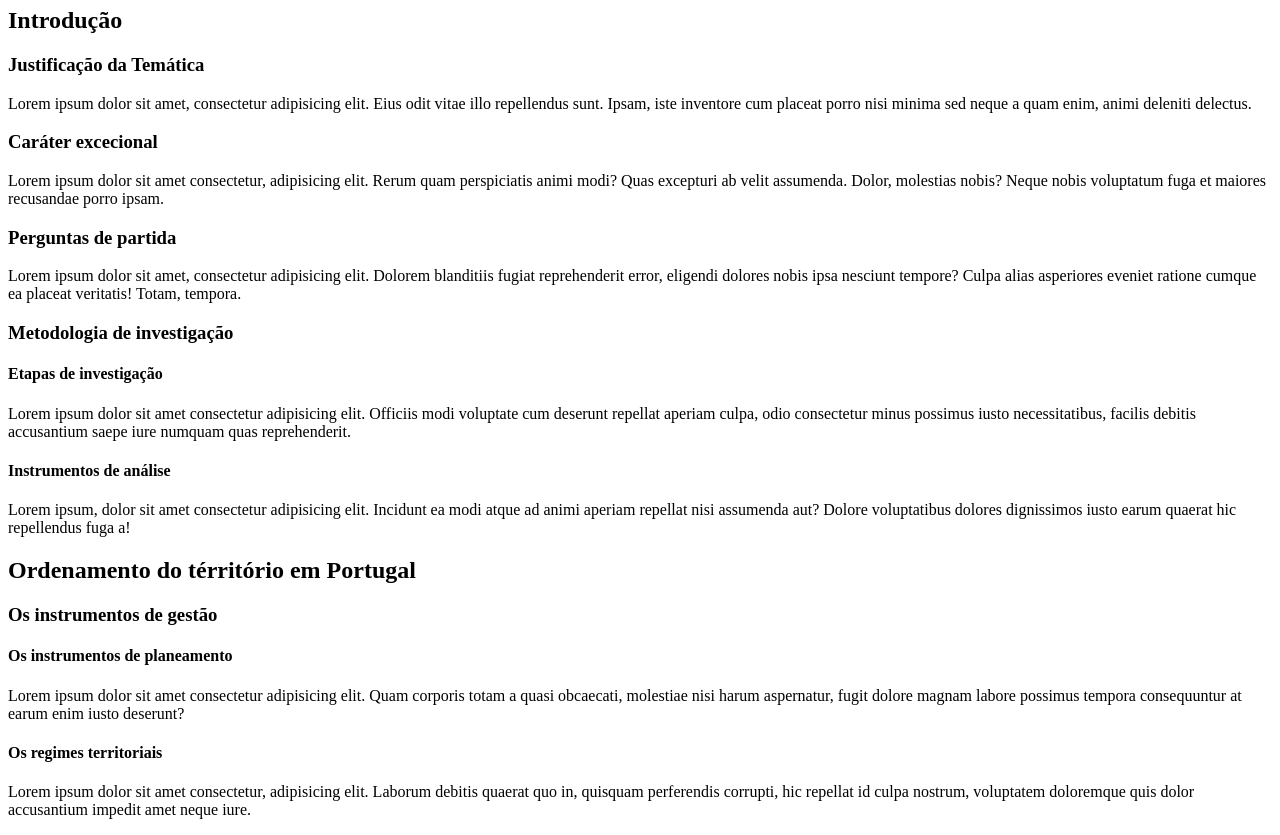
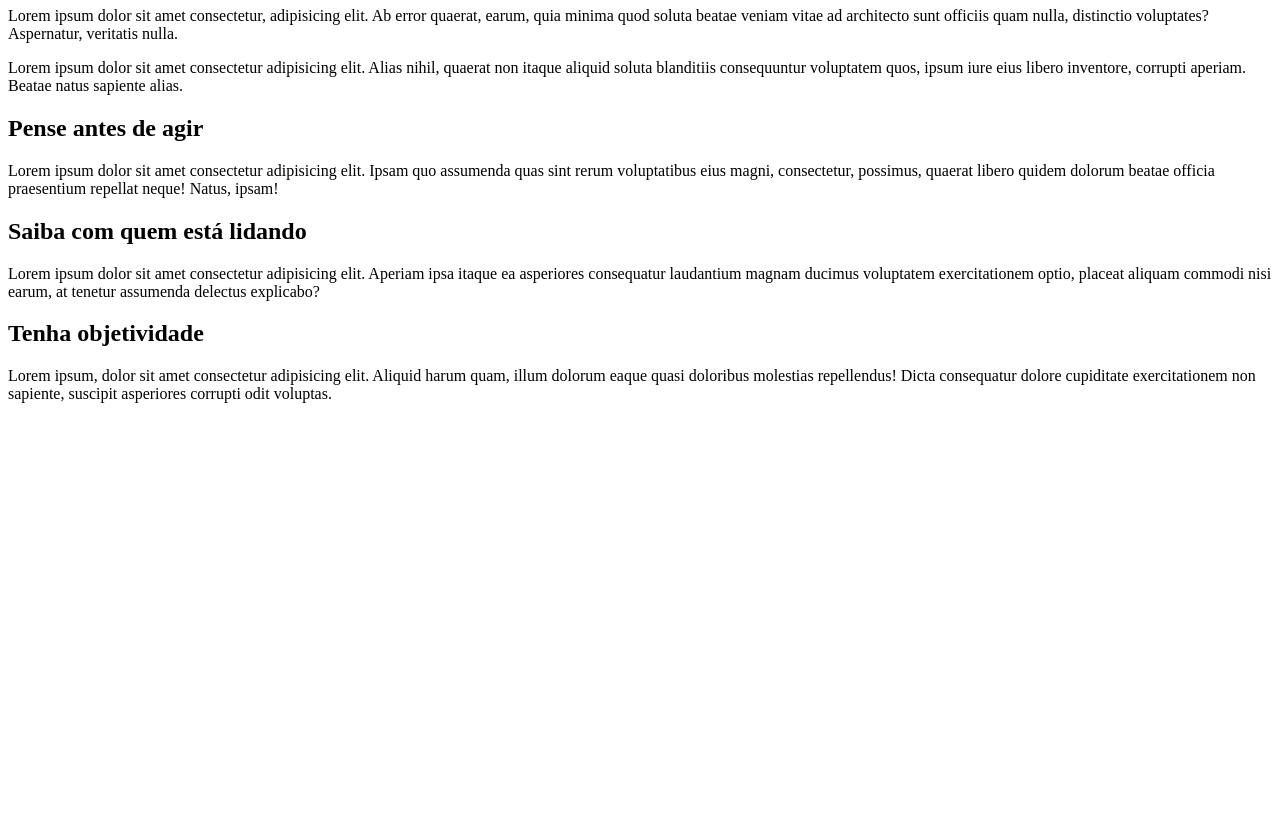
Before and after one commit to LucasMABF/HTML-CSS, a plain HTML site: page exercícios/ex005/index.html in a window 1280 px wide. Shown: the part 73-908 px from the top of the page. After the commit the page ends 800 px from the top, so only its background shows below. Drawn offline with Linux system fonts and the light colour scheme.

Commit message:
ex005
ex005 completeto. Fiz o exercício da revista S/A, mas acho que o professor guanabara pulou esse exercício sem querer, não achei no repositório nem nas aulas ou nos PDFs.

```diff
--- a/exercícios/ex005/index.html
+++ b/exercícios/ex005/index.html
@@ -3,39 +3,20 @@
 <head>
     <meta charset="UTF-8">
     <meta name="viewport" content="width=device-width, initial-scale=1.0">
-    <link rel="shortcut icon" href="favicon.ico" type="image/x-icon">
-    <title>Hierarquía de títulos</title>
+    <title>Revista s/a</title>
 </head>
 <body>
-    <h1>Entendendo Portugal</h1>
+   <h1>Falta de Sintonia</h1>
+    <p class="destaque">Lorem ipsum dolor sit amet consectetur, adipisicing elit. Ab error quaerat, earum, quia minima quod soluta beatae veniam vitae ad architecto sunt officiis quam nulla, distinctio voluptates? Aspernatur, veritatis nulla.</p>
+    <p>Lorem ipsum dolor sit amet consectetur adipisicing elit. Alias nihil, quaerat non itaque aliquid soluta blanditiis consequuntur voluptatem quos, ipsum iure eius libero inventore, corrupti aperiam. Beatae natus sapiente alias.</p>
 
-    <h2>Introdução</h2>
+    <h2>Pense antes de agir</h2>
+    <p>Lorem ipsum dolor sit amet consectetur adipisicing elit. Ipsam quo assumenda quas sint rerum voluptatibus eius magni, consectetur, possimus, quaerat libero quidem dolorum beatae officia praesentium repellat neque! Natus, ipsam!</p>
 
-    <h3>Justificação da Temática</h3>
-    <p>Lorem ipsum dolor sit amet, consectetur adipisicing elit. Eius odit vitae illo repellendus sunt. Ipsam, iste inventore cum placeat porro nisi minima sed neque a quam enim, animi deleniti delectus.</p>
+    <h2>Saiba com quem está lidando</h2>
+    <p>Lorem ipsum dolor sit amet consectetur adipisicing elit. Aperiam ipsa itaque ea asperiores consequatur laudantium magnam ducimus voluptatem exercitationem optio, placeat aliquam commodi nisi earum, at tenetur assumenda delectus explicabo?</p>
 
-    <h3>Caráter excecional</h3>
-    <p>Lorem ipsum dolor sit amet consectetur, adipisicing elit. Rerum quam perspiciatis animi modi? Quas excepturi ab velit assumenda. Dolor, molestias nobis? Neque nobis voluptatum fuga et maiores recusandae porro ipsam.</p>
-
-    <h3>Perguntas de partida</h3>
-    <p>Lorem ipsum dolor sit amet, consectetur adipisicing elit. Dolorem blanditiis fugiat reprehenderit error, eligendi dolores nobis ipsa nesciunt tempore? Culpa alias asperiores eveniet ratione cumque ea placeat veritatis! Totam, tempora.</p>
-
-    <h3>Metodologia de investigação</h3>
-
-    <h4>Etapas de investigação</h4>
-    <p>Lorem ipsum dolor sit amet consectetur adipisicing elit. Officiis modi voluptate cum deserunt repellat aperiam culpa, odio consectetur minus possimus iusto necessitatibus, facilis debitis accusantium saepe iure numquam quas reprehenderit.</p>
-
-    <h4>Instrumentos de análise</h4>
-    <p>Lorem ipsum, dolor sit amet consectetur adipisicing elit. Incidunt ea modi atque ad animi aperiam repellat nisi assumenda aut? Dolore voluptatibus dolores dignissimos iusto earum quaerat hic repellendus fuga a!</p>
-
-    <h2>Ordenamento do térritório em Portugal</h2>
-
-    <h3>Os instrumentos de gestão</h3>
-
-    <h4>Os instrumentos  de planeamento</h4>
-    <p>Lorem ipsum dolor sit amet consectetur adipisicing elit. Quam corporis totam a quasi obcaecati, molestiae nisi harum aspernatur, fugit dolore magnam labore possimus tempora consequuntur at earum enim iusto deserunt?</p>
-
-    <h4>Os regimes territoriais</h4>
-    <p>Lorem ipsum dolor sit amet consectetur, adipisicing elit. Laborum debitis quaerat quo in, quisquam perferendis corrupti, hic repellat id culpa nostrum, voluptatem doloremque quis dolor accusantium impedit amet neque iure.</p>
+    <h2>Tenha objetividade</h2>
+    <p>Lorem ipsum, dolor sit amet consectetur adipisicing elit. Aliquid harum quam, illum dolorum eaque quasi doloribus molestias repellendus! Dicta consequatur dolore cupiditate exercitationem non sapiente, suscipit asperiores corrupti odit voluptas.</p>
 </body>
 </html>
```
Also changed, not shown: exercícios/ex006/index.html (added, +41 -0 lines), exercícios/ex006/favicon.ico (renamed from exercícios/ex005/favicon.ico), exercícios/ex006/favicon_io/android-chrome-192x192.png (renamed from exercícios/ex005/favicon_io/android-chrome-192x192.png), exercícios/ex006/favicon_io/android-chrome-512x512.png (renamed from exercícios/ex005/favicon_io/android-chrome-512x512.png), exercícios/ex006/favicon_io/apple-touch-icon.png (renamed from exercícios/ex005/favicon_io/apple-touch-icon.png), exercícios/ex006/favicon_io/favicon-16x16.png (renamed from exercícios/ex005/favicon_io/favicon-16x16.png), exercícios/ex006/favicon_io/favicon-32x32.png (renamed from exercícios/ex005/favicon_io/favicon-32x32.png), exercícios/ex006/favicon_io/site.webmanifest (renamed from exercícios/ex005/favicon_io/site.webmanifest).
